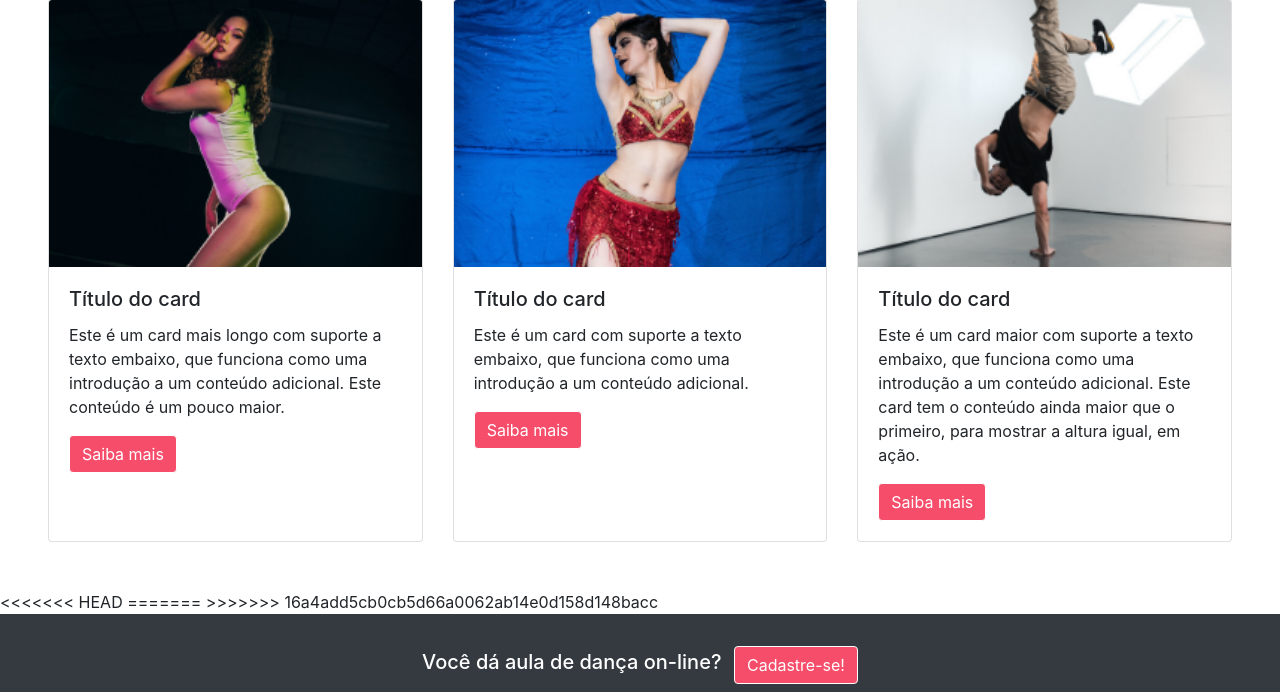
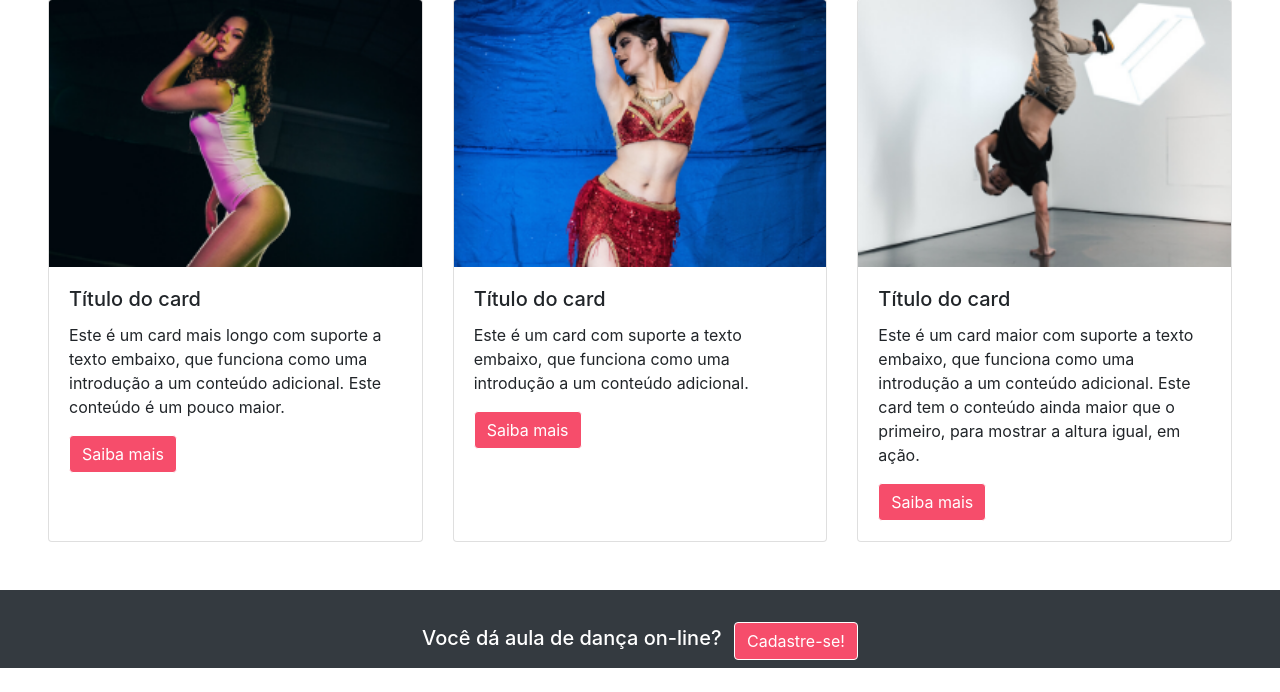
Before and after one commit to thaisvalverdef/projeto-dh, a PHP site: page /projeto-dh/index.php in a window 1280 px wide. Shown: the part 1224-1916 px from the top of the page. After the commit the page ends 1892 px from the top, so only its background shows below. Run offline with PHP 8.4, Linux system fonts and the light colour scheme.

Commit message:
Footer ok

```diff
--- a/inc/footer.php
+++ b/inc/footer.php
@@ -1,8 +1,3 @@
-<<<<<<< HEAD
-
-</section>
-=======
->>>>>>> 16a4add5cb0cb5d66a0062ab14e0d158d148bacc
 <footer class="page-footer font-small text-white bg-dark pt-4">
   <div class="container-fluid">
     <ul class="text-center mb-0 py-2">
```
